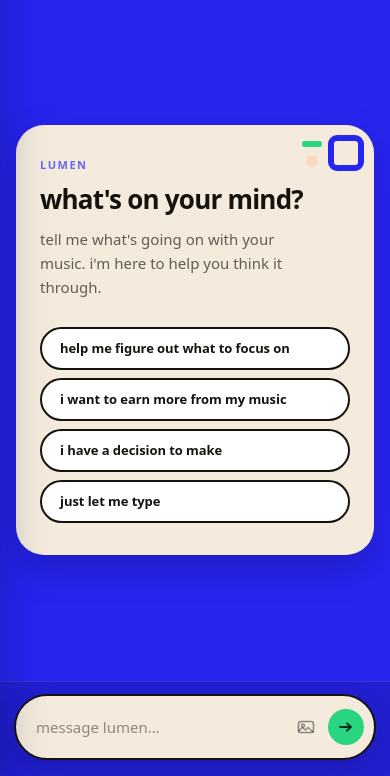
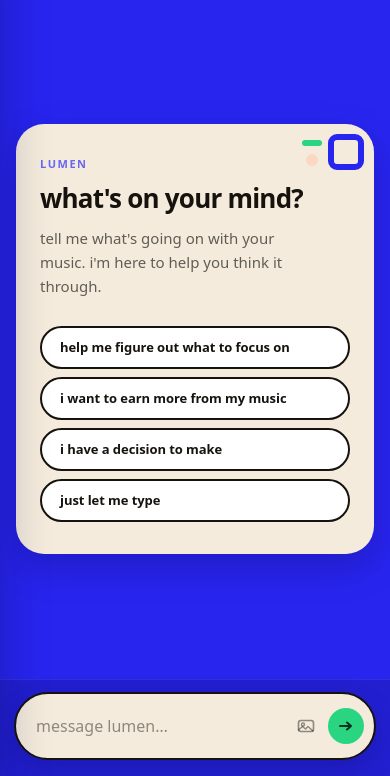
Before and after one commit to nathanarquier/lumen-live, a website: page index.html in a window 390 px wide. Shown: the part 68-844 px from the top of the page. Drawn offline with nearby package versions, Linux system fonts and the light colour scheme; a web font is replaced by a local one.

Commit message:
Lock horizontal movement on mobile; contain vertical bounce to its pane
Two remaining sources of drift after the 100dvh fix:

1. The chat input and login fields were 15px, and iOS Safari auto-zooms
   the whole page when focusing any input under 16px — once zoomed, the
   page becomes freely pannable in every direction until the user zooms
   back out. Bumped both to 16px on mobile.

2. No explicit gesture lock existed, so pinch/horizontal-pan gestures
   still worked even with overflow hidden. Added touch-action: pan-y to
   html/body to disable horizontal panning and pinch-zoom outright, and
   overflow-x: hidden + overscroll-behavior-y: contain to the chat and
   dashboard scroll panes so vertical overscroll keeps its native elastic
   feel but stays local to the pane instead of chaining into the shell.

```diff
--- a/styles.css
+++ b/styles.css
@@ -1642,8 +1642,10 @@ button:active{
 }
 html, body {
   height: 100%;
+  width: 100%;
   overflow: hidden;
   overscroll-behavior: none;
+  touch-action: pan-y;
 }
 
 .planChecklist li{
@@ -2337,6 +2339,8 @@ button:active,
 .chatContent{
   flex: 1;
   overflow-y: auto;
+  overflow-x: hidden;
+  overscroll-behavior-y: contain;
   display: flex;
   align-items: center;
   justify-content: center;
@@ -2681,6 +2685,14 @@ button:active,
     padding: 12px 14px 16px;
   }
 
+  .chatInputField{
+    font-size: 16px;
+  }
+
+  .authForm input{
+    font-size: 16px;
+  }
+
   .chatTopBar{
     padding: 12px 14px;
   }
@@ -2953,6 +2965,8 @@ textarea.chatInputField {
   align-items: stretch;
   justify-content: flex-start;
   overflow-y: auto;
+  overflow-x: hidden;
+  overscroll-behavior-y: contain;
 }
 
 .dashboardContent {
```
